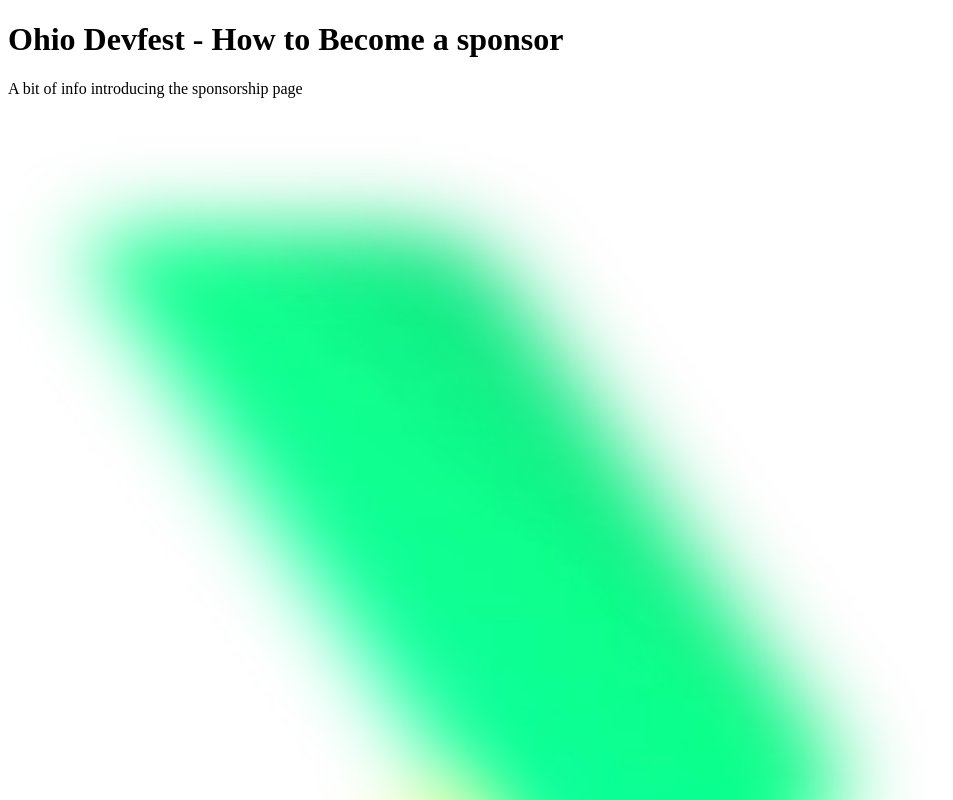
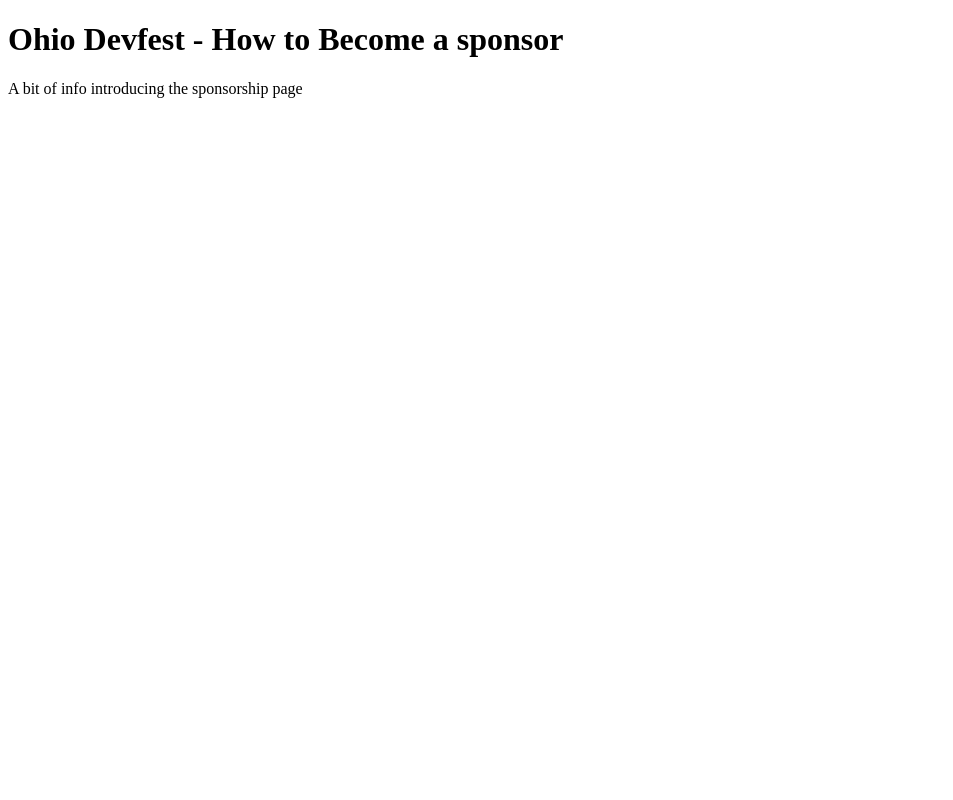
Before and after one commit to GDG-DevFest-Ohio/devfest-ohio-2023, a Next.js app: page /become-sponsor in a window 1280 px wide. Shown: the top 800 px of the page, without its empty margins (0-953 px from the left). Built offline with nearby package versions, Linux system fonts and the light colour scheme.

Commit message:
Remove Newsletter form
- Newsletter not setup
- Remove from pages

```diff
--- a/src/pages/become-sponsor.jsx
+++ b/src/pages/become-sponsor.jsx
@@ -1,6 +1,6 @@
 import Head from 'next/head'
 import PageTitle from '@/components/PageTitle'
-import { Newsletter } from '@/components/Newsletter'
+// import { Newsletter } from '@/components/Newsletter'
 
 const BecomeSponsorPage = () => {
   const pageTitle = 'How to Become a sponsor'
@@ -15,7 +15,7 @@
         />
       </Head>
       <PageTitle title={pageTitle} description={description} />
-      <Newsletter />
+      {/* <Newsletter /> */}
     </>
   )
 }
--- a/src/pages/get-tickets.jsx
+++ b/src/pages/get-tickets.jsx
@@ -1,5 +1,5 @@
 import Head from 'next/head'
-import { Newsletter } from '@/components/Newsletter'
+// import { Newsletter } from '@/components/Newsletter'
 import PageTitle from '@/components/PageTitle'
 
 const GetTicketsPage = () => {
@@ -18,7 +18,7 @@
       </Head>
 
       <PageTitle title={pageTitle} description={description} />
-      <Newsletter />
+      {/* <Newsletter /> */}
     </>
   )
 }
--- a/src/pages/index.jsx
+++ b/src/pages/index.jsx
@@ -1,7 +1,7 @@
 import Head from 'next/head'
 
 import { Hero } from '@/components/Hero'
-import { Newsletter } from '@/components/Newsletter'
+// import { Newsletter } from '@/components/Newsletter'
 // import { Schedule } from '@/components/Schedule'
 // import { Speakers } from '@/components/Speakers'
 // import { Sponsors } from '@/components/Sponsors'
@@ -20,7 +20,7 @@
       {/* <Speakers /> */}
       {/* <Schedule /> */}
       {/* <Sponsors /> */}
-      <Newsletter />
+      {/* <Newsletter /> */}
     </>
   )
 }
```
